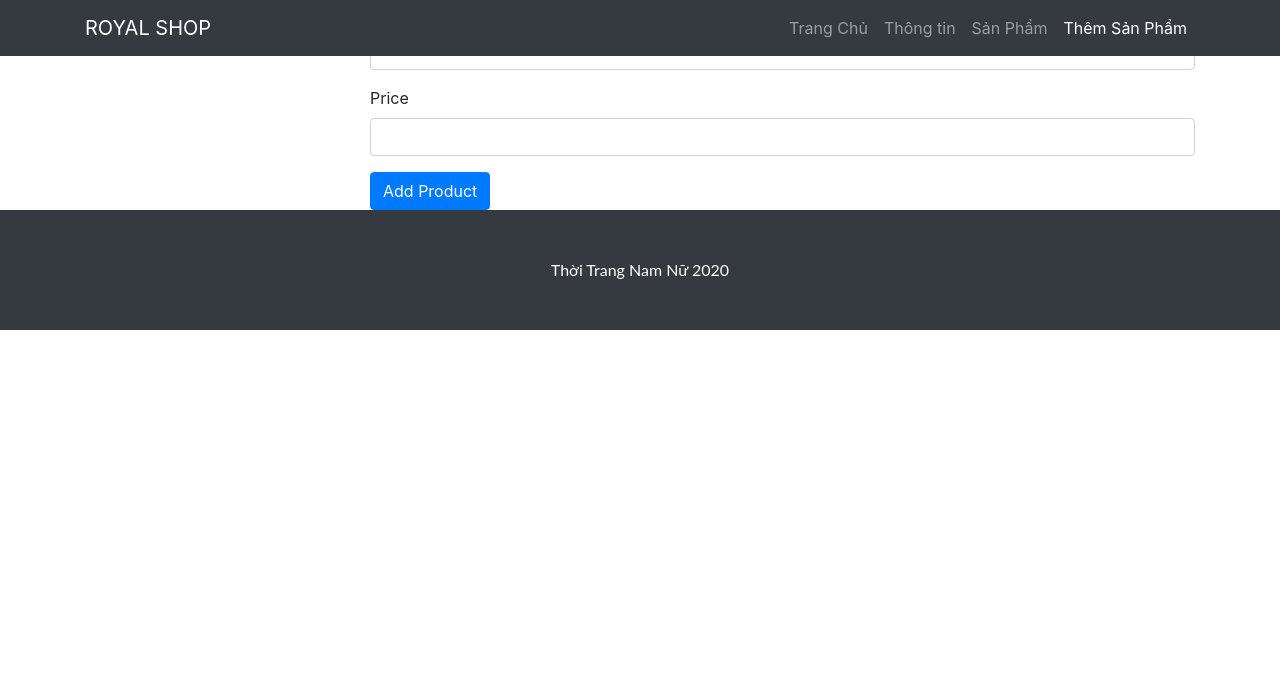
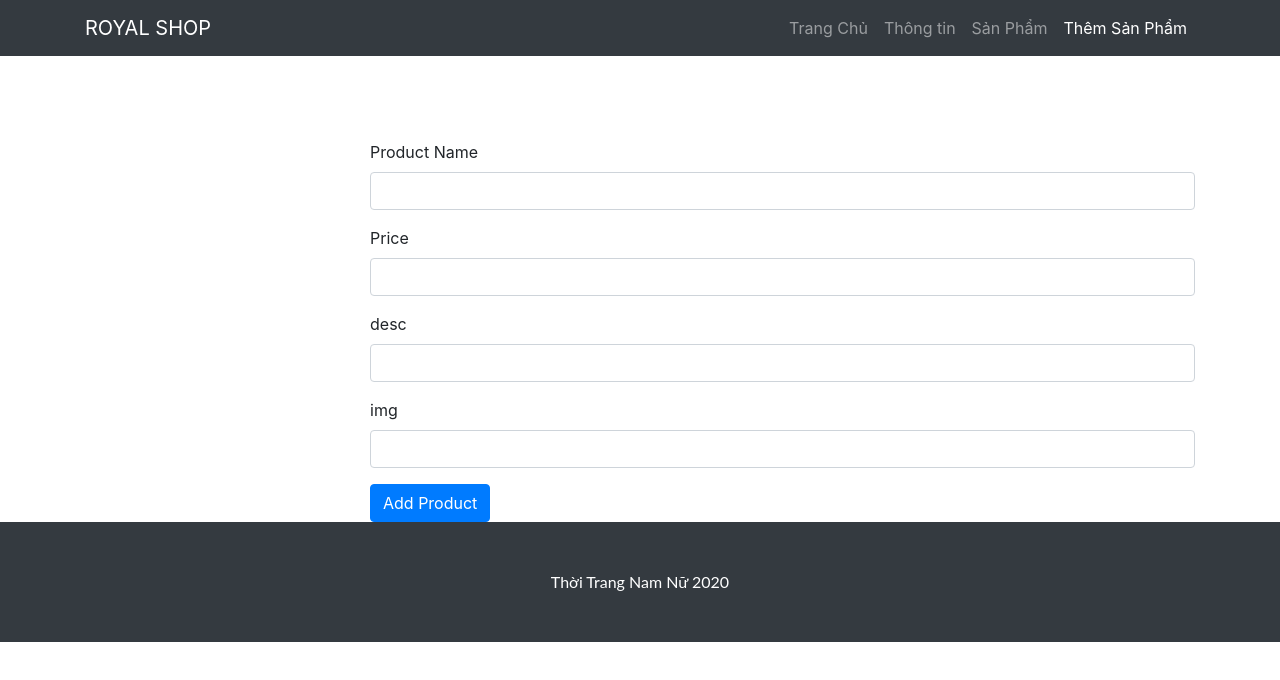
Before and after one commit to Tranphuc2201/angular-assignment_phuctdph09004, an Angular app: page /product-add in a window 1280 px wide. Shown: the top 680 px of the page. Built offline with nearby package versions, Linux system fonts and the light colour scheme.

Commit message:
9 files modified

```diff
--- a/src/app/app.component.css
+++ b/src/app/app.component.css
@@ -1,3 +1,6 @@
 p {
   font-family: Lato;
 }
+.cc{
+  padding-top: 70px;
+}
--- a/src/app/app.component.html
+++ b/src/app/app.component.html
@@ -40,7 +40,7 @@
     </div>
     <!-- /.col-lg-3 -->
 
-    <div class="col-lg-9">
+    <div class="col-lg-9 cc">
       <router-outlet></router-outlet>
        <!-- <app-product-add></app-product-add>
         <app-slider></app-slider> -->
--- a/src/app/product-add/product-add.component.css
+++ b/src/app/product-add/product-add.component.css
@@ -0,0 +1,3 @@
+.abc{
+  padding-top: 70px;
+}
--- a/src/app/product-add/product-add.component.html
+++ b/src/app/product-add/product-add.component.html
@@ -1,14 +1,23 @@
-
-
-
+<div class="controller abc">
 <form>
   <div class="form-group">
     <label for="">Product Name</label>
     <input type="text" class="form-control" name="name" [(ngModel)]="product.name">
   </div>
+
   <div class="form-group">
     <label for="">Price</label>
     <input type="number" class="form-control" name="price" [(ngModel)]="product.price">
   </div>
-  <button class="btn btn-primary" (click)="addProduct()">Add Product</button>
+
+  <div class="form-group">
+    <label for="">desc</label>
+    <input type="text" class="form-control" name="desc" [(ngModel)]="product.desc">
+  </div>
+  <div class="form-group">
+    <label for="">img</label>
+    <input type="text" class="form-control" name="img" [(ngModel)]="product.img">
+  </div>
+  <button class="btn btn-primary" (click)="addNewProduct()">Add Product</button>
 </form>
+</div>
--- a/src/app/product-add/product-add.component.ts
+++ b/src/app/product-add/product-add.component.ts
@@ -1,6 +1,7 @@
 import { Component, OnInit } from '@angular/core';
 import { Product } from '../product';
 import { ProductService } from '../product.service';
+import { Router } from "@angular/router";
 @Component({
   selector: 'app-product-add',
   templateUrl: './product-add.component.html',
@@ -9,12 +10,17 @@ import { ProductService } from '../product.service';
 export class ProductAddComponent implements OnInit {
   product: Product = new Product();
   constructor(
-    private productService: ProductService
+    private productService: ProductService,
+    private route: Router
   ) { }
 
   ngOnInit() {
   }
-  addProduct(){
-    this.productService.addProduct(this.product);
+  addNewProduct() {
+    this.productService.addProduct(this.product).subscribe(data => {
+      console.log(data);
+       this.route.navigateByUrl('/product-list')
+       });
+        // alert("Bạn đã thêm thành công!");
   }
 }
--- a/src/app/product-list/product-list.component.html
+++ b/src/app/product-list/product-list.component.html
@@ -14,8 +14,8 @@
 				</div>
 				<div class="card-footer">
 					<button class="btn btn-primary d-block w-100 btn-lg" (click)="detailProduct(product)">Detail</button>
-					<button class="btn btn-danger d-block w-100 btn-lg " (click)="removeItem(product.id)">Delete</button>
-					<button class="btn btn-success d-block w-100 btn-lg" (click)="editItem(product.id)">Edit</button>
+					<button class="btn btn-danger d-block w-100 btn-lg " (click)="removeTteam(product.id)">Delete</button>
+					<button class="btn btn-success d-block w-100 btn-lg" routerLink="/edit/{{product.id}}" >Edit</button>
 
 					<small class="text-muted">&#9733; &#9733; &#9733; &#9733; &#9734;</small>
 
--- a/src/app/product-list/product-list.component.ts
+++ b/src/app/product-list/product-list.component.ts
@@ -22,13 +22,14 @@ export class ProductListComponent implements OnInit {
     this.selected = product;
     // console.log(this.selected);
   }
-  removeItem(id) {
-    this.productService.removeItem(id).subscribe(Response => {
+  removeTteam(id) {
+    this.productService.removeProduct(id).subscribe(response => {
+      console.log(response);
       this.products = this.products.filter(
-        product => product.id != Response.id
+        product => product.id != response.id
       );
     });
-    // this.products = this.products.filter(product => product.id !== id);
+    alert("Bạn đã xóa thành công!");
   }
 
   getProducts() {
@@ -38,7 +39,7 @@ export class ProductListComponent implements OnInit {
     // this.products = this.productService.getProducts();
     // console.log(this.getProducts);
   }
-  editItem(id) {
-    this.router.navigate(["/product-edit", id]);
+  editItem() {
+    this.router.navigate(["/product-edit"]);
   }
 }
--- a/src/app/product.service.ts
+++ b/src/app/product.service.ts
@@ -19,13 +19,11 @@ export class ProductService {
     return this.http.get<Product[]>(this.api);
     // return this.products;
   }
-  addProduct(product) {
-    let newObj = { ...product };
-    // this.products.push(newObj);
+  addProduct(product): Observable<Product> {
+    return this.http.post<Product>(`${this.api}`, product);
   }
-  removeItem(id) :Observable<Product> {
-   return this.http.get<Product>('${this.api}/${id}');
-    // this.products =  this.products.filter(product => product.id !== id);
+  removeProduct(id): Observable<Product> {
+    return this.http.delete<Product>(`${this.api}/${id}`);
   }
   getProduct(id) : Observable<Product> {
     return this.http.get<Product>('${this.api}/${id}');
```
Also changed, not shown: src/app/app-routing.module.ts (+5 -3 lines).
